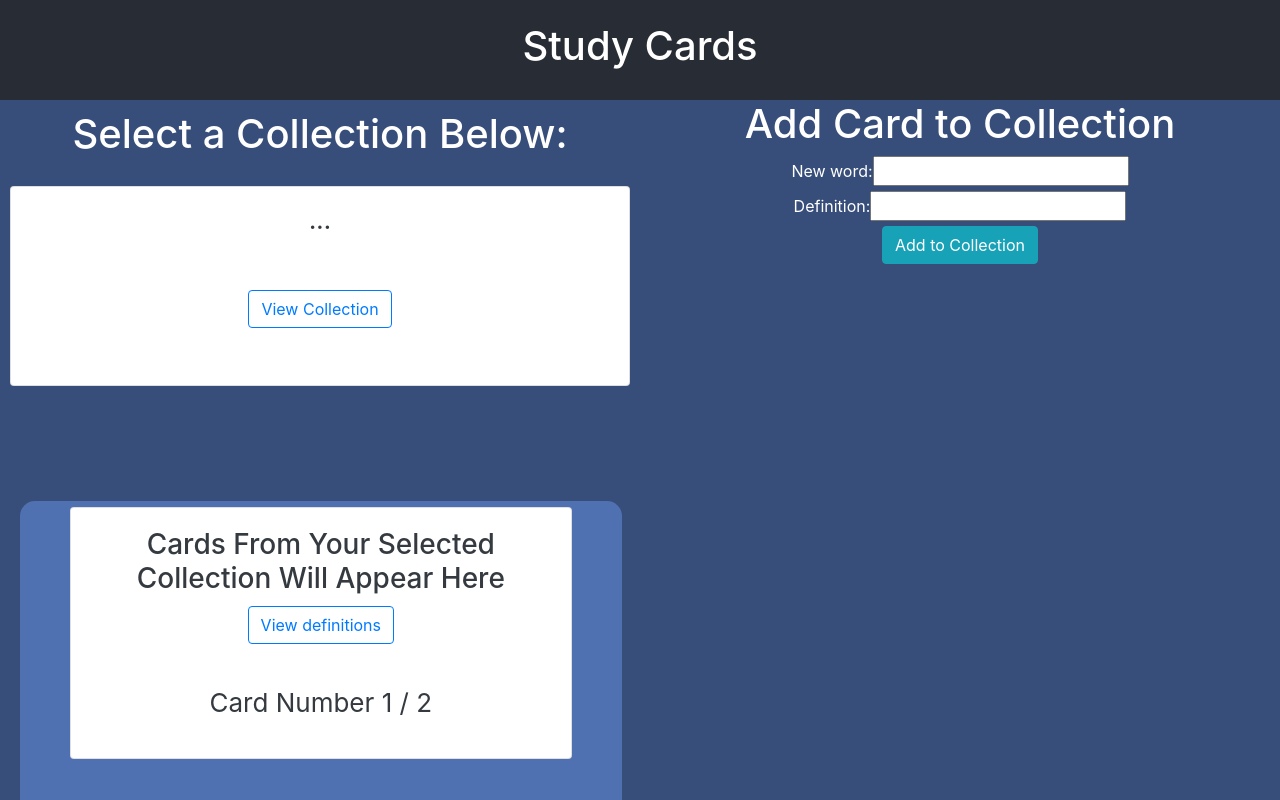
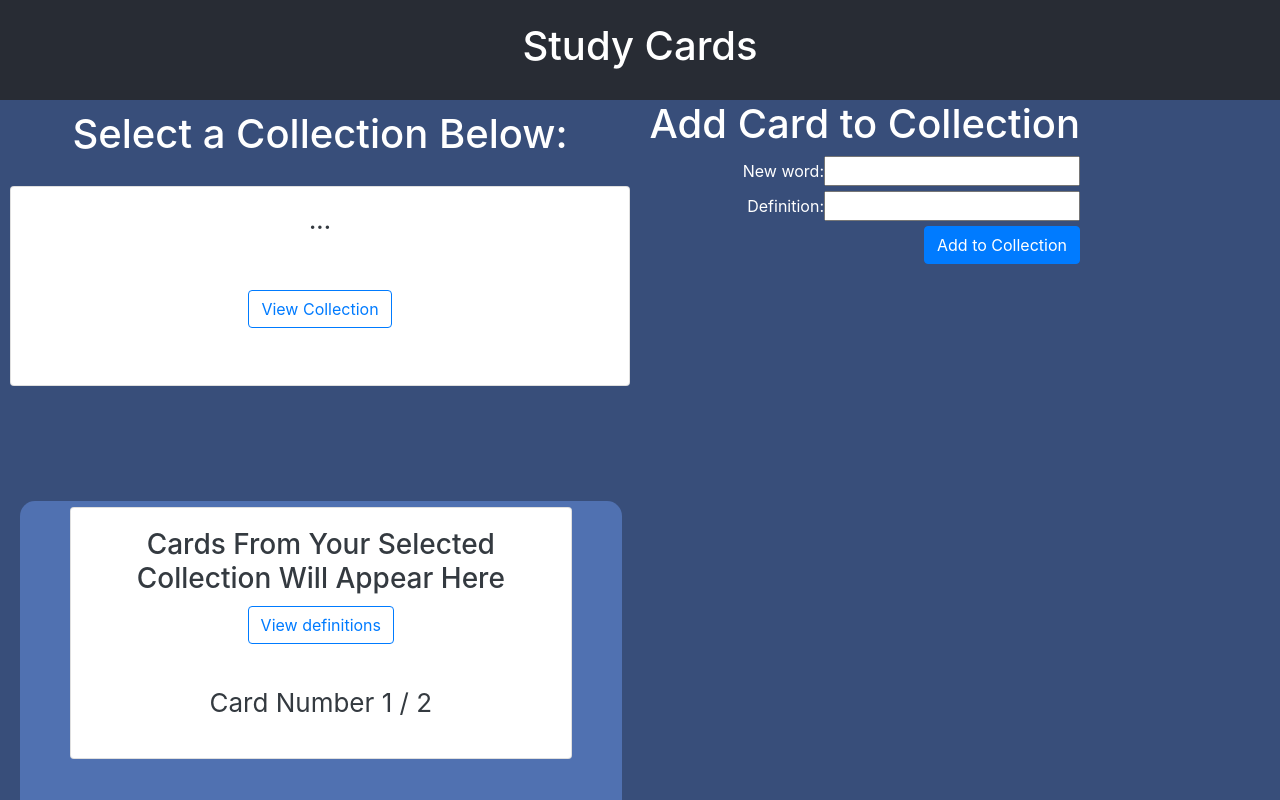
Before and after one commit to clintmthompson/Study-Cards, a React (Create React App) app in the folder FrontEnd/study_cards/: page / in a window 1280 px wide. Shown: the top 800 px of the page. Built offline with nearby package versions, Linux system fonts and the light colour scheme; no server answers; the HTML template or start-up script is replaced by a standard one.

Commit message:
Changed position of form on the page

```diff
--- a/FrontEnd/study_cards/src/Components/AddCard.jsx
+++ b/FrontEnd/study_cards/src/Components/AddCard.jsx
@@ -7,14 +7,14 @@
     }
     render() {
         return (
-        <div style={{color: 'white'}}>
+        <div style={{color: 'white', textAlign: 'right', paddingRight: '200px'}}>
             <h1>Add Card to Collection</h1>
             <form onSubmit={(event) => this.handleSubmit(event)}>
                 <label htmlFor="word">New word: </label>
                     <input type="text" name="word"  onChange={this.handleChange} value={this.state.word}/><br />
                 <label htmlFor="definition">Definition: </label>
                     <input type="text" name="definition" onChange={this.handleChange} value={this.state.definition}/><br />
-                <button className='btn btn-info' type='submit'>Add to Collection</button>
+                <button className='btn btn-primary' type='submit'>Add to Collection</button>
             </form>
 
         </div>
```
